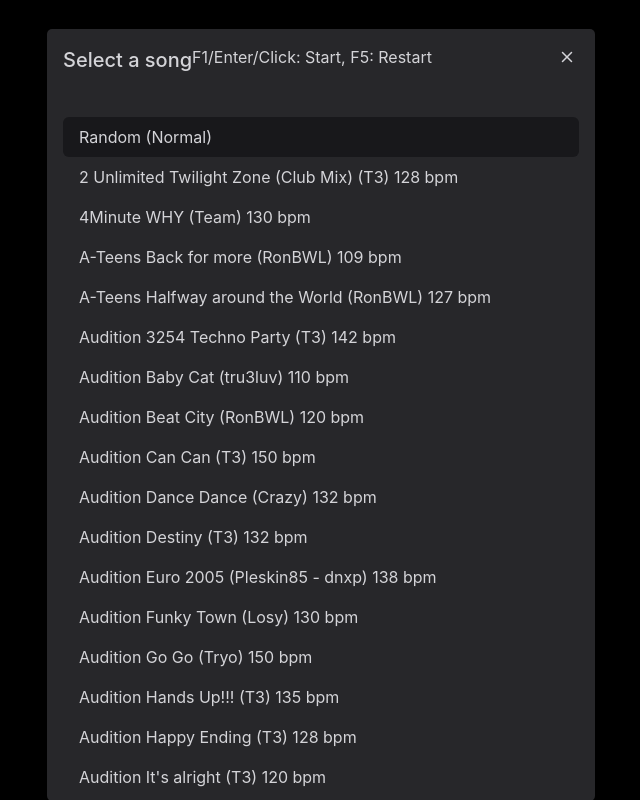
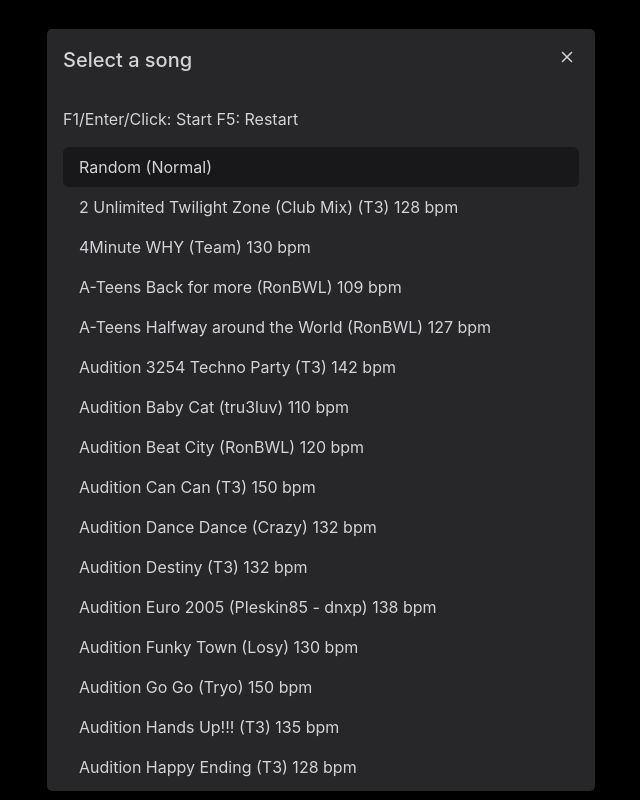
Before and after one commit to nhxv/beatup, a plain HTML site: page index.html in a window 1280 px wide. Shown: the whole page, without its empty margins (344-984 px from the left). Drawn offline with nearby package versions, Linux system fonts and the light colour scheme.

Commit message:
change ui

```diff
--- a/template/modal.html
+++ b/template/modal.html
@@ -4,12 +4,12 @@
             <div class="modal-content text-gray" style="background-color: #27272A !important; border-radius: .375rem !important;">
                 <div class="modal-header border-0">
                     <h5 class="modal-title border-0">Select a song</h5>
-                    <p>F1/Enter/Click: Start, F5: Restart</p>
                     <button type="button" class="close" data-dismiss="modal" aria-label="Close">
                         <i class="bi bi-x"></i>
                     </button>
                 </div>
                 <div class="modal-body songlist-body">
+                    <p>F1/Enter/Click: Start     F5: Restart</p>
                     <ul id="songlist-container"></ul>
                 </div>
             </div>
```
